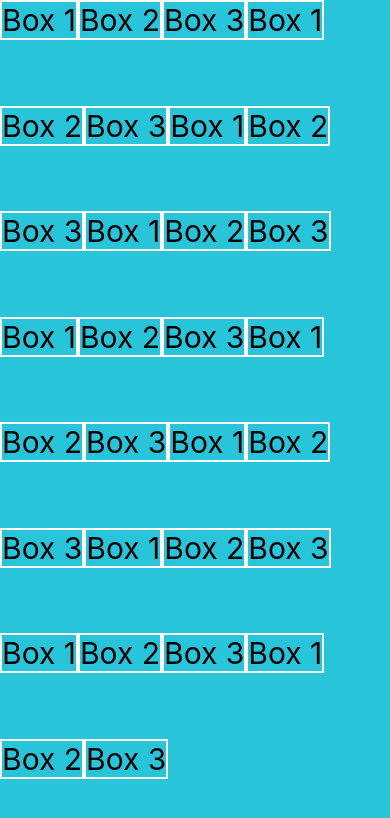
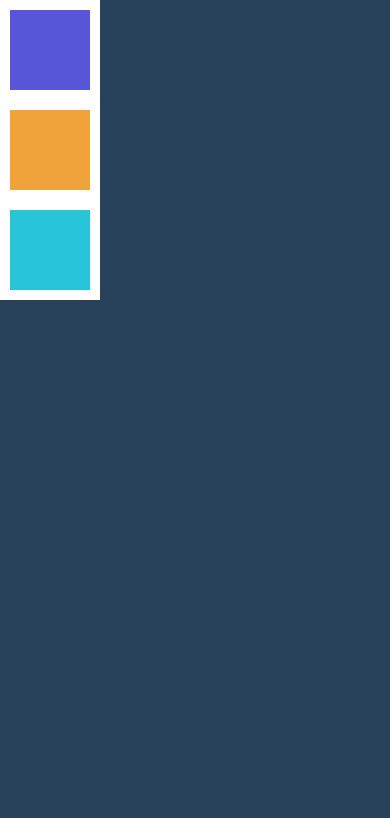
Before and after one commit to leotangram/02-my-first-app-rn, a React Native app: screen / in a window 390 px wide. Shown: the top 818 px of the page. Built offline with nearby package versions, Linux system fonts and the light colour scheme.

Commit message:
Reset all

```diff
--- a/App.tsx
+++ b/App.tsx
@@ -1,16 +1,18 @@
 import React from 'react'
 import { SafeAreaView } from 'react-native'
 import FlexScreen from './src/screens/FlexScreen';
+import TaskScreen from './src/screens/TaskScreen';
 
 const App = () => {
   return (
-    <SafeAreaView style={{flex: 1}}>
+    <SafeAreaView style={{backgroundColor: '#28425b',flex: 1}}>
       {/* <HelloWorldScreen /> */}
       {/* <CounterScreen /> */}
       {/* <BoxObjectModelScreen /> */}
       {/* <DimensionsScreen /> */}
       {/* <PositionScreen /> */}
-      <FlexScreen />
+      {/* <FlexScreen /> */}
+      <TaskScreen />
     </SafeAreaView>
   )
 }
--- a/src/screens/FlexScreen.tsx
+++ b/src/screens/FlexScreen.tsx
@@ -4,33 +4,6 @@
 const FlexScreen = () => {
   return (
     <View style={styles.container}>
-      <Text style={styles.box1}>Box 1</Text>
-      <Text style={styles.box2}>Box 2</Text>
-      <Text style={styles.box3}>Box 3</Text>
-      <Text style={styles.box1}>Box 1</Text>
-      <Text style={styles.box2}>Box 2</Text>
-      <Text style={styles.box3}>Box 3</Text>
-      <Text style={styles.box1}>Box 1</Text>
-      <Text style={styles.box2}>Box 2</Text>
-      <Text style={styles.box3}>Box 3</Text>
-      <Text style={styles.box1}>Box 1</Text>
-      <Text style={styles.box2}>Box 2</Text>
-      <Text style={styles.box3}>Box 3</Text>
-      <Text style={styles.box1}>Box 1</Text>
-      <Text style={styles.box2}>Box 2</Text>
-      <Text style={styles.box3}>Box 3</Text>
-      <Text style={styles.box1}>Box 1</Text>
-      <Text style={styles.box2}>Box 2</Text>
-      <Text style={styles.box3}>Box 3</Text>
-      <Text style={styles.box1}>Box 1</Text>
-      <Text style={styles.box2}>Box 2</Text>
-      <Text style={styles.box3}>Box 3</Text>
-      <Text style={styles.box1}>Box 1</Text>
-      <Text style={styles.box2}>Box 2</Text>
-      <Text style={styles.box3}>Box 3</Text>
-      <Text style={styles.box1}>Box 1</Text>
-      <Text style={styles.box2}>Box 2</Text>
-      <Text style={styles.box3}>Box 3</Text>
       <Text style={styles.box1}>Box 1</Text>
       <Text style={styles.box2}>Box 2</Text>
       <Text style={styles.box3}>Box 3</Text>
@@ -42,11 +15,8 @@
 
 const styles = StyleSheet.create({
   container: {
-    alignItems: 'flex-start',
     backgroundColor: '#28c4d9',
     flex: 1,
-    flexDirection: 'row',
-    flexWrap: 'wrap'
   },
   box1: {
     borderColor: '#ffffff',
--- /dev/null
+++ b/src/screens/TaskScreen.tsx
@@ -0,0 +1,42 @@
+import React from 'react'
+import { View, StyleSheet } from 'react-native';
+
+const TaskScreen = () => {
+  return (
+    <View style={styles.container}>
+      <View style={styles.purpleBox} />
+      <View style={styles.orangeBox} />
+      <View style={styles.blueBox} />
+    </View>
+  )
+}
+
+export default TaskScreen
+
+const styles = StyleSheet.create({
+  container: {
+    backgroundColor: '#28425b',
+    flex: 1
+  },
+  purpleBox: {
+    backgroundColor: '#5856d6',
+    borderColor: '#ffffff',
+    borderWidth: 10,
+    height: 100,
+    width: 100
+  },
+  orangeBox: {
+    backgroundColor: '#f0a23b',
+    borderColor: '#ffffff',
+    borderWidth: 10,
+    height: 100,
+    width: 100
+  },
+  blueBox: {
+    backgroundColor: '#28c4d9',
+    borderColor: '#ffffff',
+    borderWidth: 10,
+    height: 100,
+    width: 100
+  }
+});
```
